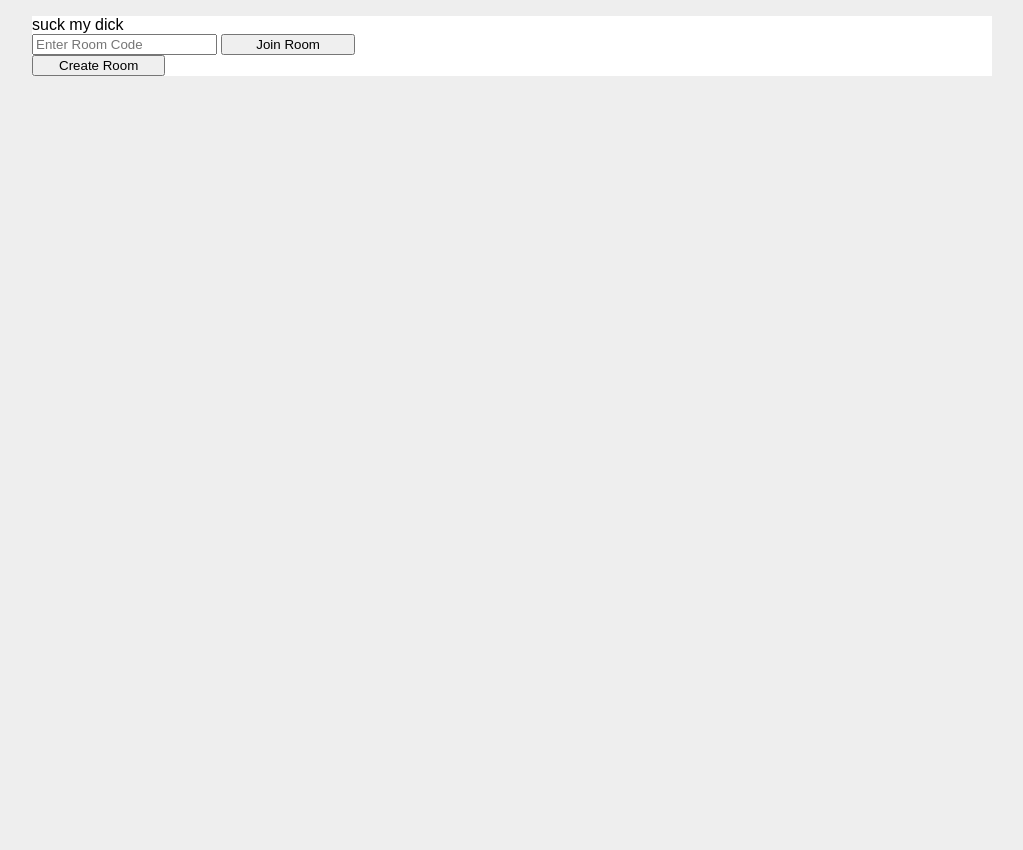
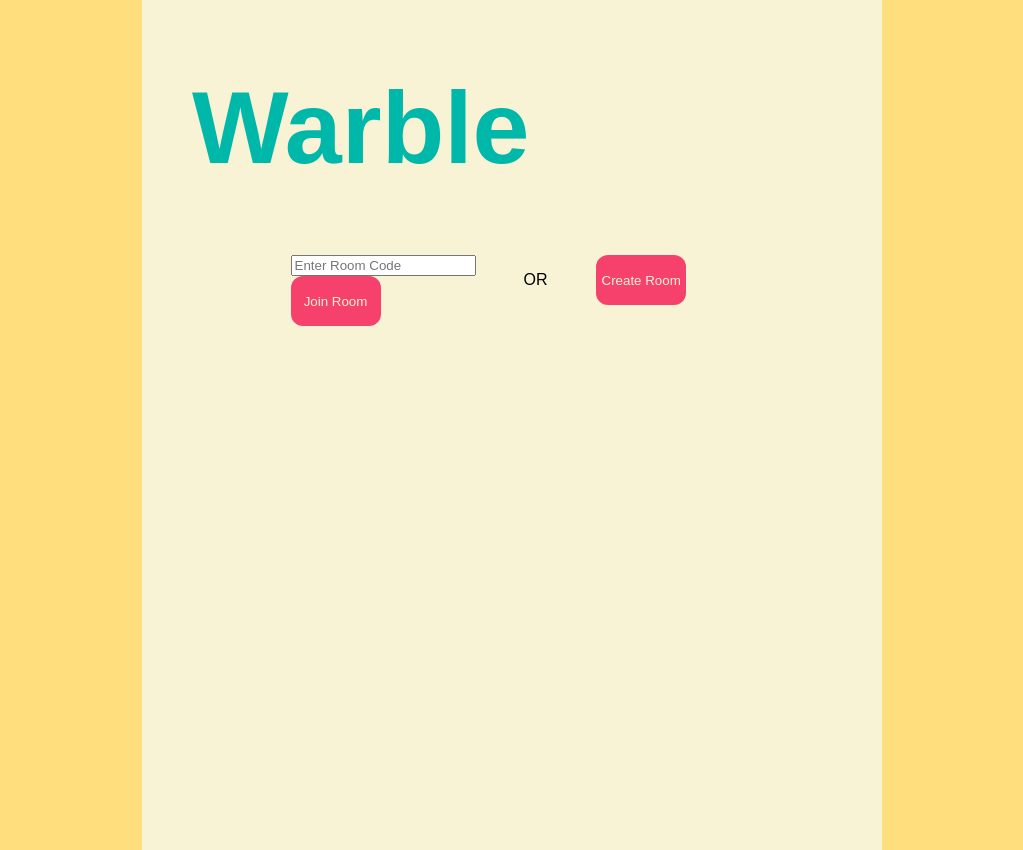
Before and after one commit to jqyinny/WarbleGame, a Flask app: page / in a window 1280 px wide. Shown: the whole page, without its empty margins (128-1151 px from the left). Before the commit the page ends 76 px from the top, so only its background shows below. Run offline with Flask 2, Linux system fonts and the light colour scheme; some libraries are stand-ins or nearby versions.

Commit message:
added some css

```diff
--- a/app/__init__.py
+++ b/app/__init__.py
@@ -4,11 +4,16 @@ import logging
 from os import environ
 from flask import Flask
 from flask_socketio import SocketIO
+from flask_apscheduler import APScheduler
 
 app = Flask(__name__)
 
 socketio = SocketIO(app)
 
+scheduler = APScheduler()
+scheduler.init_app(app)
+scheduler.start()
+
 from app import views
 
 app.logger.info('Startup')
--- a/app/dal.py
+++ b/app/dal.py
@@ -1,3 +1,4 @@
+
 def checkout_room_code():
     # TODO implement code system
     return "ABCD"
--- a/app/static/base.css
+++ b/app/static/base.css
@@ -1,26 +1,54 @@
-html { font-family: sans-serif; background: #eee; padding: 1rem; }
-body { max-width: 960px; margin: 0 auto; background: white; }
-h1 { font-family: serif; color: #377ba8; margin: 1rem 0; }
-a { color: #377ba8; }
-hr { border: none; border-top: 1px solid lightgray; }
-nav { background: lightgray; display: flex; align-items: center; padding: 0 0.5rem; }
-nav h1 { flex: auto; margin: 0; }
-nav h1 a { text-decoration: none; padding: 0.25rem 0.5rem; }
-nav ul  { display: flex; list-style: none; margin: 0; padding: 0; }
-nav ul li a, nav ul li span, header .action { display: block; padding: 0.5rem; }
-.content { padding: 0 1rem 1rem; }
-.content > header { border-bottom: 1px solid lightgray; display: flex; align-items: flex-end; }
-.content > header h1 { flex: auto; margin: 1rem 0 0.25rem 0; }
-.flash { margin: 1em 0; padding: 1em; background: #cae6f6; border: 1px solid #377ba8; }
-.post > header { display: flex; align-items: flex-end; font-size: 0.85em; }
-.post > header > div:first-of-type { flex: auto; }
-.post > header h1 { font-size: 1.5em; margin-bottom: 0; }
-.post .about { color: slategray; font-style: italic; }
-.post .body { white-space: pre-line; }
-.content:last-child { margin-bottom: 0; }
-.content form { margin: 1em 0; display: flex; flex-direction: column; }
-.content label { font-weight: bold; margin-bottom: 0.5em; }
-.content input, .content textarea { margin-bottom: 1em; }
-.content textarea { min-height: 12em; resize: vertical; }
-input.danger { color: #cc2f2e; }
-input[type=submit] { align-self: start; min-width: 10em; }
+#background {
+    font-family: sans-serif;
+    /* background-image: url(images/music_notes.webp); */
+    display: flex;
+    align-items: center;
+    justify-content: center;
+    height: 100%;
+    background-color: #FFDE7D;
+}
+
+h1 {
+    color: #00B8A9;
+    font-size:8vw;
+}
+
+body {
+    width: 50%;
+    height: 100%;
+    padding: 50px;
+    background-color: #F8F3D4;
+}
+
+#prelobby_modal_background{
+    font-family: sans-serif;
+}
+
+.btn{
+    /* background: url(images/cloud.png) no-repeat; */
+    background-size: 90px;
+    width: 90px;
+    height: 50px;
+    cursor: pointer;
+    border: none;
+    background-color: #F6416C;
+    border-radius: 12px;
+    color: #F8F3D4;
+}
+
+.content{
+    align-items: stretch;
+    justify-content: center;
+    display: none;
+}
+
+.split{
+    display: flex;
+    align-items: stretch;
+    justify-content: center;
+    column-gap: 3rem;
+}
+
+.split-items{
+    border: none;
+}
--- a/app/templates/base.html
+++ /dev/null
@@ -1,14 +0,0 @@
-<!doctype html>
-<link rel="stylesheet" href="{{ url_for('static', filename='base.css') }}">
-<html lang="en">
-<head>
-    {% block head %}
-        <title>warble - A hummable tune guessing game</title>
-    {% endblock %}
-</head>
-<body>
-
-{% block content %}{% endblock %}
-
-</body>
-</html>
--- a/app/templates/game.html
+++ b/app/templates/game.html
@@ -1,8 +1,10 @@
-{% extends "base.html" %}
-{% block head %}
-    {{ super() }}
-    <link href="//cdnjs.cloudflare.com/ajax/libs/leaflet/0.7.3/leaflet.css" rel="stylesheet"/>
-    <link href="/static/css/game.css" rel="stylesheet">
+<!doctype html>
+<link rel="stylesheet" href="{{ url_for('static', filename='base.css') }}">
+<html lang="en" id="background">
+
+<head>
+    <link href="//cdnjs.cloudflare.com/ajax/libs/leaflet/0.7.3/leaflet.css" rel="stylesheet" />
+    <link href="/static/css/base.css" rel="stylesheet">
     <script src="//ajax.googleapis.com/ajax/libs/jquery/2.1.1/jquery.min.js"></script>
     <script src="//cdnjs.cloudflare.com/ajax/libs/leaflet/0.7.3/leaflet.js"></script>
     <script src="//cdnjs.cloudflare.com/ajax/libs/socket.io/3.0.0/socket.io.min.js" type="text/javascript"></script>
@@ -14,43 +16,36 @@
         var room_code = '{{ room_code }}'
     </script>
     <script src="/static/js/game.js"></script>
-    <meta name="viewport" content="width=device-width, initial-scale=1.0, maximum-scale=1.0, user-scalable=no"/>
-{% endblock %}
-{% block content %}
+    <meta name="viewport" content="width=device-width, initial-scale=1.0, maximum-scale=1.0, user-scalable=no" />
+    <title>warble - A hummable tune guessing game</title>
+</head>
 
-    <!-- Game rules -->
-    <div id="game_rules" class="info" data-allow-multiple-answers="{{ ALLOW_MULTIPLE_ANSWER }}">
-        <span>suck my dick</span>
-    </div>
+<body>
+    <h1>Warble</h1>
 
     <!-- Pre Lobby modal -->
-    <div id="prelobby_modal_background" style="display: none;">
-        <div id="lobby_model">
-            <form id="join_room_form">
-                <div>
-                    <input id="room_code" type="text" placeholder="Enter Room Code"
-                        name="room_code">
+    <div id="prelobby_modal_background" class="content">
+        <div id="lobby_model" class="split">
+            <form id="join_room_form" class="split-items">
+                <input id="room_code_input" type="text" placeholder="Enter Room Code" name="room_code_input">
+                <br>
                 <input class="btn btn-default" type="submit" value="Join Room">
-                </div>
             </form>
-            <form id="create_room_form">
-                <div>
+            <p>OR</p>
+            <form id="create_room_form" class="split-items">
                 <input class="btn btn-default" type="submit" value="Create Room">
-                </div>
             </form>
-
             <p id="prelobby_error"></p>
 
         </div>
     </div>
 
     <!-- Name modal -->
-    <div id="name_modal_background" style="display: none;">
-        <div id="lobby_model">
+    <div id="name_modal_background" class="content">
+        <div id="lobby_model" class="split">
             <form id="name_form">
                 <div>
-                    <input id="player_name" type="text" placeholder="Name your player"
-                        name="player_name">
+                    <input id="player_name" type="text" placeholder="Name your player" name="player_name">
                     <input class="btn btn-default" type="submit" value="Submit">
                 </div>
         </div>
@@ -62,8 +57,9 @@
     </div>
 
     <!-- Lobby modal -->
-    <div id="lobby_modal_background" style="display: none;">
-        <div id="lobby_model">
+    <div id="lobby_modal_background" class="content">
+        <div id="lobby_model" class="split">
+            <p id="room_code"></p>
             <ul id="player_list"></ul>
             <form id="lobby_form">
                 <div>
@@ -76,20 +72,21 @@
     </div>
 
     <!-- Game -->
-    <div id="game_modal_background" style="display: none;">
-        <div id="game_model">
+    <div id="game_modal_background" class="content">
+        <div id="game_model" class="split">
+            <div id="game_meta_info">
+                <p id="round_num"></p>
                 <p id="current_player"></p>
                 <p id="choosen_word"></p>
+            </div>
             <form id="word_options_form">
                 <div>
-                    <input id="Option1" class="btn btn-default" type="submit" value="" onclick="select_word('Option1'); return false">
-                    <input id="Option2" class="btn btn-default" type="submit" value="" onclick="select_word('Option2'); return false">
-                    <input id="Option3" class="btn btn-default" type="submit" value="" onclick="select_word('Option3'); return false">
-                </div>
-            </form>
-            <form id="end_round_form">
-                <div>
-                    <input class="btn btn-default" type="submit" value="End Turn">
+                    <input id="Option1" class="btn btn-default" type="submit" value=""
+                        onclick="select_word('Option1'); return false">
+                    <input id="Option2" class="btn btn-default" type="submit" value=""
+                        onclick="select_word('Option2'); return false">
+                    <input id="Option3" class="btn btn-default" type="submit" value=""
+                        onclick="select_word('Option3'); return false">
                 </div>
             </form>
 
@@ -97,8 +94,7 @@
 
             <form id="message_form">
                 <div>
-                    <input id="usermsg" type="text" placeholder="Answer here"
-                        name="usermsg">
+                    <input id="usermsg" type="text" placeholder="Answer here" name="usermsg">
                     <input class="btn btn-default" type="submit" value="Send">
                 </div>
             </form>
@@ -107,4 +103,38 @@
         </div>
     </div>
 
-{% endblock %}
+    <!-- Turn End -->
+    <div id="score_modal_background" class="content">
+        <div class="split">
+            <div id="score_model">
+                <p id="choosen_word"></p>
+                <ul id="player_score_list"></ul>
+                <p id="game_error"></p>
+            </div>
+            <form id="next_turn_form">
+                <div>
+                    <input class="btn btn-default" type="submit" value="Next">
+                </div>
+            </form>
+        </div>
+    </div>
+
+    <!-- End Game -->
+    <div id="end_modal_background" class="content">
+        <div class="split">
+            <div id="end_model">
+                <p id="winner"></p>
+                <ul id="player_end_list"></ul>
+                <p id="game_error"></p>
+            </div>
+            <form id="play_again_form">
+                <div>
+                    <input class="btn btn-default" type="submit" value="Play Again">
+                </div>
+            </form>
+        </div>
+    </div>
+
+</body>
+
+</html>
--- a/app/views.py
+++ b/app/views.py
@@ -1,8 +1,9 @@
 from flask import render_template, request, redirect
 from flask_socketio import join_room
-from app import app, socketio
+from app import app, socketio, scheduler
 from .dal import checkout_room_code
 from warble.game import Game
+import time
 
 # TODO add read/write mutex
 # Roomcode to Game
@@ -12,6 +13,7 @@ GameMap = {}
 def render_game():
     return render_template('game.html')
 
+# TODO how to add players when game already starts
 @socketio.on('add_player')
 def add_player(player_name, room_code):
     if(room_code == None or room_code == ""):
@@ -23,13 +25,15 @@ def add_player(player_name, room_code):
     player_names = [player.name for player in GameMap[room_code].players]
     socketio.emit('add_player_to_list', {"player_name":player_names, "room_code":room_code}, room=room_code)
 
+# TODO must have 2 or more players
 @socketio.on('start_game')
 def start_game(room_code):
     game = GameMap[room_code]
-    game.load_word_set("movies")
+    game.load_settings("movies", 3)
+    game.reset()
     choices = game.start_new_turn()
-    socketio.emit('start_round',
-                    {"current_player":game.get_current_player_name(), "choices":choices},
+    socketio.emit('start_turn',
+                    {"current_player":game.get_current_player_name(), "choices":choices, "round_num":game.get_round_num(), "total_num_rounds":game.num_rounds},
                     room=room_code)
 
 @socketio.on('choose_word')
@@ -42,5 +46,28 @@ def choose_word(choosen_word, room_code):
 @socketio.on('send_chat')
 def send_chat(msg, room_code, player_name):
     game = GameMap[room_code]
-    socketio.emit('recieve_messages', {"msg": msg, "messenger_name":player_name, "points":game.answer(msg, player_name)},
+    # Players who answered correctly are not allowed to chat
+    if(game.already_answered(player_name) or game.get_current_player_name() == player_name):
+        return
+    points = game.answer(msg, player_name)
+    socketio.emit('recieve_messages', {"msg": msg, "messenger_name":player_name, "points":points},
                   room = room_code)
+    # End turn
+    if(game.all_players_answered()):
+        player_names = [player.name for player in GameMap[room_code].players]
+        scores = [player.points for player in GameMap[room_code].players]
+        socketio.emit('turn_over', {"player_names":player_names, "scores":scores}, room = room_code)
+
+@socketio.on('next_turn')
+def next_turn(room_code):
+    game = GameMap[room_code]
+    if(game.game_over()):
+            game.players.sort()
+            player_names = [player.name for player in GameMap[room_code].players]
+            scores = [player.points for player in GameMap[room_code].players]
+            socketio.emit('game_over', {"player_names":player_names, "scores":scores, "winner":game.get_winner()}, room = room_code)
+    else:
+        choices = game.start_new_turn()
+        socketio.emit('start_turn',
+                        {"current_player":game.get_current_player_name(), "choices":choices, "round_num":game.get_round_num(), "total_num_rounds":game.num_rounds},
+                        room=room_code)
--- a/setup.py
+++ b/setup.py
@@ -5,6 +5,6 @@ setup(
     packages=['warble'],
     include_package_data=True,
     install_requires=[
-        'flask','flask_sqlalchemy','flask_socketio',
+        'flask','flask_sqlalchemy','flask_socketio', 'Flask-APScheduler'
     ],
 )
```
Also changed, not shown: app/static/js/game.js (+104 -45 lines), warble/game.py (+48 -20 lines). Lines whose indentation alone changed are shown as unchanged.
